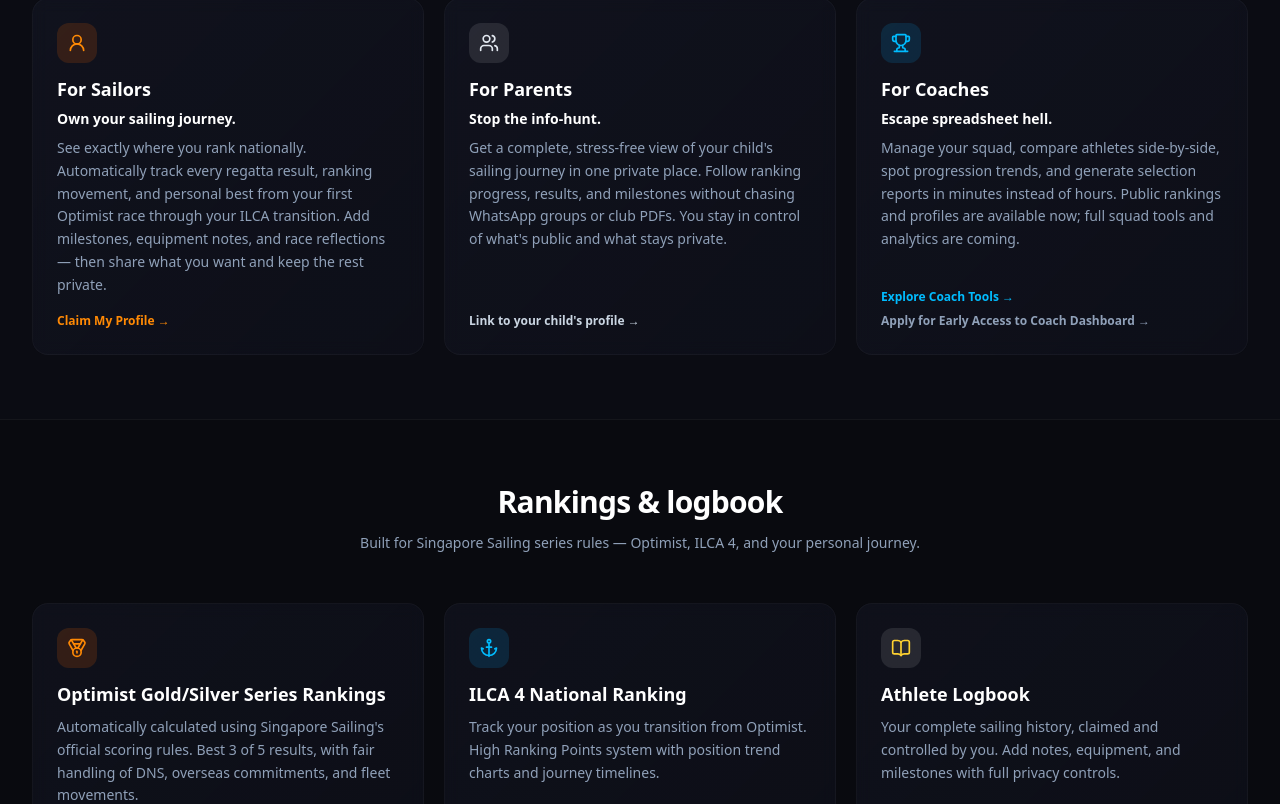
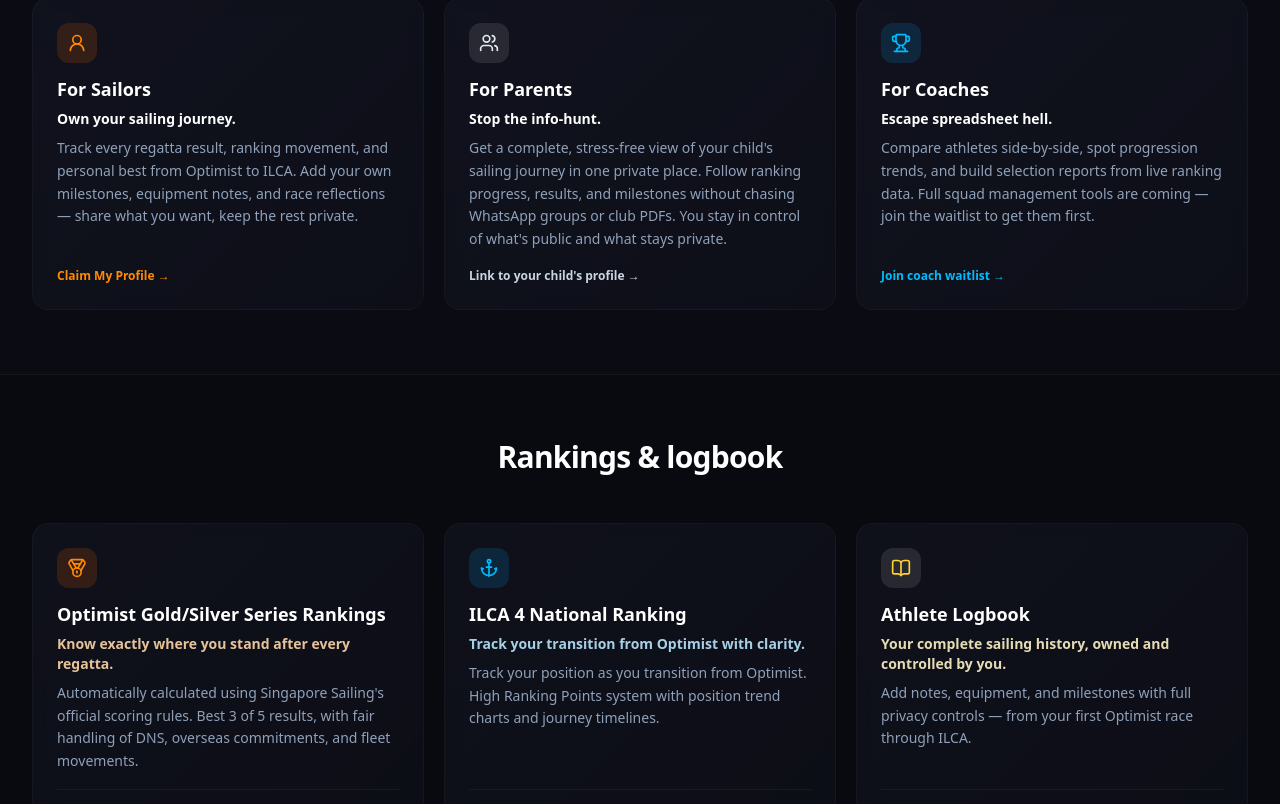
Before and after one commit to marcuswongjw/sailorpath, a Next.js app: page / in a window 1280 px wide. Shown: the part 1575-2379 px from the top of the page. Built offline with nearby package versions, Linux system fonts and the light colour scheme; no server answers.

Commit message:
Refresh homepage copy: hero, audiences, roadmap waitlists, founding.
Update title tag; merge parent/coach waitlists into roadmap; remove limited
badge and bridge line; add outcome lines under feature blocks.

```diff
--- a/src/app/layout.tsx
+++ b/src/app/layout.tsx
@@ -8,9 +8,9 @@ import { UsageBeacon } from "@/components/UsageBeacon";
 import { NavigationProgress } from "@/components/NavigationProgress";
 
 export const metadata: Metadata = {
-  title: "SailorPath | Singapore Optimist Rankings",
+  title: "SailorPath | Singapore Youth Sailing Rankings & Athlete Logbooks",
   description:
-    "Digital logbook and ranking platform for Singapore Optimist sailors.",
+    "National rankings, personal logbooks, and a complete record of the journey from Optimist to ILCA for Singapore youth sailors.",
 };
 
 export default function RootLayout({
--- a/src/app/page.tsx
+++ b/src/app/page.tsx
@@ -35,8 +35,8 @@ export default function HomePage() {
         </h1>
 
         <p className="mx-auto mt-4 sm:mt-6 max-w-xl sm:max-w-2xl text-[13px] sm:text-base md:text-lg text-slate-400 font-medium sm:font-semibold leading-relaxed">
-          See your national ranking, track your sailing journey from Optimist to
-          ILCA, and claim your athlete profile — all in one place.
+          National rankings, personal logbooks, and a complete record of your
+          journey from Optimist to ILCA — all in one place.
         </p>
 
         <div className="mt-6 sm:mt-8 flex flex-col sm:flex-row gap-2.5 w-full max-w-md mx-auto sm:max-w-none sm:justify-center sm:gap-3">
@@ -174,11 +174,10 @@ export default function HomePage() {
                 Own your sailing journey.
               </p>
               <p className="text-xs sm:text-sm text-slate-400 mt-2 leading-relaxed flex-1">
-                See exactly where you rank nationally. Automatically track every
-                regatta result, ranking movement, and personal best from your
-                first Optimist race through your ILCA transition. Add milestones,
-                equipment notes, and race reflections — then share what you want
-                and keep the rest private.
+                Track every regatta result, ranking movement, and personal best
+                from Optimist to ILCA. Add your own milestones, equipment notes,
+                and race reflections — share what you want, keep the rest
+                private.
               </p>
               <Link
                 href="/claim-profile"
@@ -219,25 +218,16 @@ export default function HomePage() {
                 Escape spreadsheet hell.
               </p>
               <p className="text-xs sm:text-sm text-slate-400 mt-2 leading-relaxed flex-1">
-                Manage your squad, compare athletes side-by-side, spot
-                progression trends, and generate selection reports in minutes
-                instead of hours. Public rankings and profiles are available now;
-                full squad tools and analytics are coming.
+                Compare athletes side-by-side, spot progression trends, and build
+                selection reports from live ranking data. Full squad management
+                tools are coming — join the waitlist to get them first.
               </p>
-              <div className="mt-4 flex flex-col gap-1.5">
-                <Link
-                  href="/coach-tools"
-                  className="text-[12px] font-bold text-sky-400 hover:text-sky-300"
+              <a
+                href="#roadmap-coach"
+                className="mt-4 text-[12px] font-bold text-sky-400 hover:text-sky-300"
               >
-                  Explore Coach Tools →
-                </Link>
-                <a
-                  href="#early-access"
-                  className="text-[12px] font-bold text-slate-400 hover:text-white"
-                >
-                  Apply for Early Access to Coach Dashboard →
+                Join coach waitlist →
               </a>
-              </div>
             </article>
           </div>
         </div>
@@ -250,10 +240,6 @@ export default function HomePage() {
             <h2 className="text-2xl sm:text-3xl font-extrabold text-white tracking-tight">
               Rankings &amp; logbook
             </h2>
-            <p className="mt-3 text-slate-400 text-sm leading-relaxed">
-              Built for Singapore Sailing series rules — Optimist, ILCA 4, and
-              your personal journey.
-            </p>
           </div>
 
           <div className="grid grid-cols-1 md:grid-cols-3 gap-4 sm:gap-5">
@@ -264,6 +250,9 @@ export default function HomePage() {
               <h3 className="text-lg font-bold text-white">
                 Optimist Gold/Silver Series Rankings
               </h3>
+              <p className="text-sm font-semibold text-orange-200/90 mt-1.5">
+                Know exactly where you stand after every regatta.
+              </p>
               <p className="text-xs sm:text-sm text-slate-400 mt-2 leading-relaxed flex-1">
                 Automatically calculated using Singapore Sailing&apos;s official
                 scoring rules. Best 3 of 5 results, with fair handling of DNS,
@@ -283,6 +272,9 @@ export default function HomePage() {
               <h3 className="text-lg font-bold text-white">
                 ILCA 4 National Ranking
               </h3>
+              <p className="text-sm font-semibold text-sky-200/90 mt-1.5">
+                Track your transition from Optimist with clarity.
+              </p>
               <p className="text-xs sm:text-sm text-slate-400 mt-2 leading-relaxed flex-1">
                 Track your position as you transition from Optimist. High Ranking
                 Points system with position trend charts and journey timelines.
@@ -299,9 +291,12 @@ export default function HomePage() {
                 <BookOpen className="h-5 w-5 text-amber-300" />
               </div>
               <h3 className="text-lg font-bold text-white">Athlete Logbook</h3>
+              <p className="text-sm font-semibold text-amber-100/90 mt-1.5">
+                Your complete sailing history, owned and controlled by you.
+              </p>
               <p className="text-xs sm:text-sm text-slate-400 mt-2 leading-relaxed flex-1">
-                Your complete sailing history, claimed and controlled by you. Add
-                notes, equipment, and milestones with full privacy controls.
+                Add notes, equipment, and milestones with full privacy controls —
+                from your first Optimist race through ILCA.
               </p>
               <ul className="mt-4 space-y-1.5 text-[11px] text-slate-400 border-t border-white/5 pt-3">
                 <li>Dual-class tabs: Optimist and ILCA results together</li>
@@ -339,60 +334,82 @@ export default function HomePage() {
           </div>
 
           <ol className="mx-auto max-w-2xl space-y-0 relative">
-            {(
-              [
-                {
-                  date: "Q3 2026",
-                  title: "Parent Dashboards",
-                  body: "Link your account to your child's profile. See progress, ranking movement, and upcoming events in one private view — without the WhatsApp chase.",
-                },
-                {
-                  date: "Q4 2026",
-                  title: "Coach Squads",
-                  body: "Manage multiple sailors from one account. Compare athletes, track trends, and prepare selection reports in minutes instead of hours.",
-                },
-                {
-                  date: "2027",
-                  title: "Club & Event Tools",
-                  body: "Start-list sync, campaign planning, and automated alerts for rank changes and selection windows.",
-                },
-              ] as const
-            ).map((item, i, arr) => (
-              <li key={item.date} className="relative flex gap-4 pb-10 last:pb-0">
-                {i < arr.length - 1 && (
+            <li
+              id="roadmap-parent"
+              className="relative flex gap-4 pb-10"
+            >
               <span
                 className="absolute left-[11px] top-7 bottom-0 w-px bg-white/10"
                 aria-hidden
               />
-                )}
               <span className="relative z-10 mt-1 h-6 w-6 shrink-0 rounded-full border border-orange-500/40 bg-orange-500/15" />
-                <div>
+              <div className="min-w-0 flex-1">
                 <p className="text-[11px] font-black uppercase tracking-widest text-orange-400">
-                    {item.date}
+                  Q3 2026
                 </p>
                 <h3 className="text-base font-bold text-white mt-1">
-                    {item.title}
+                  Parent Dashboards
                 </h3>
                 <p className="text-xs sm:text-sm text-slate-400 mt-1.5 leading-relaxed">
-                    {item.body}
+                  Link your account to your child&apos;s profile. See progress,
+                  ranking movement, and upcoming events in one private view.
+                </p>
+                <p className="mt-3 text-[12px] font-bold text-emerald-400">
+                  Join the parent waitlist →
+                </p>
+                <WaitlistForm
+                  presetRole="Parent"
+                  submitLabel="Join parent waitlist"
+                  compact
+                />
+              </div>
+            </li>
+            <li
+              id="roadmap-coach"
+              className="relative flex gap-4 pb-10"
+            >
+              <span
+                className="absolute left-[11px] top-7 bottom-0 w-px bg-white/10"
+                aria-hidden
+              />
+              <span className="relative z-10 mt-1 h-6 w-6 shrink-0 rounded-full border border-sky-500/40 bg-sky-500/15" />
+              <div className="min-w-0 flex-1">
+                <p className="text-[11px] font-black uppercase tracking-widest text-sky-400">
+                  Q4 2026
+                </p>
+                <h3 className="text-base font-bold text-white mt-1">
+                  Coach Squads
+                </h3>
+                <p className="text-xs sm:text-sm text-slate-400 mt-1.5 leading-relaxed">
+                  Manage multiple sailors from one account. Compare athletes,
+                  track trends, and prepare selection reports.
+                </p>
+                <p className="mt-3 text-[12px] font-bold text-sky-400">
+                  Join the coach waitlist →
+                </p>
+                <WaitlistForm
+                  presetRole="Coach"
+                  submitLabel="Join coach waitlist"
+                  compact
+                />
+              </div>
+            </li>
+            <li className="relative flex gap-4 pb-0">
+              <span className="relative z-10 mt-1 h-6 w-6 shrink-0 rounded-full border border-white/20 bg-white/5" />
+              <div className="min-w-0 flex-1">
+                <p className="text-[11px] font-black uppercase tracking-widest text-slate-500">
+                  2027
+                </p>
+                <h3 className="text-base font-bold text-white mt-1">
+                  Club &amp; Event Tools
+                </h3>
+                <p className="text-xs sm:text-sm text-slate-400 mt-1.5 leading-relaxed">
+                  Start-list sync, campaign planning, and automated alerts for
+                  rank changes and selection windows.
                 </p>
               </div>
             </li>
-            ))}
           </ol>
-
-          <div
-            id="early-access"
-            className="mt-12 mx-auto max-w-lg rounded-2xl border border-white/10 bg-white/[0.03] p-6 sm:p-8 text-center"
-          >
-            <h3 className="text-lg font-bold text-white">
-              Want first access to parent and coach tools?
-            </h3>
-            <p className="mt-2 text-xs text-slate-500">
-              Join the early access list →
-            </p>
-            <WaitlistForm />
-          </div>
         </div>
       </section>
 
@@ -407,28 +424,19 @@ export default function HomePage() {
               Back the build. Anchor your place in the fleet.
             </h2>
             <p className="mt-4 text-slate-400 max-w-2xl mx-auto leading-relaxed text-sm md:text-base">
-              SailorPath is being built for Singapore&apos;s youth sailors,
-              parents, and coaches. Become a Founding Supporter and help shape
-              the definitive performance tracker for the local scene — while
-              locking in permanent recognition and early access.
+              Become a Founding Supporter. Help build the definitive performance
+              tracker for Singapore sailing — and lock in lifetime access,
+              permanent recognition, and priority input on every new feature.
             </p>
           </div>
 
           <div className="mx-auto max-w-md w-full rounded-3xl border border-orange-500/20 bg-gradient-to-b from-[#131520] to-[#0d0f17] p-6 sm:p-8 md:p-10 shadow-2xl relative overflow-hidden group hover:border-orange-500/40 transition-all duration-300">
             <div className="absolute top-0 right-0 w-32 h-32 bg-orange-600/10 rounded-full blur-2xl group-hover:bg-orange-600/20 transition-all" />
 
-            <div className="flex justify-between items-center mb-6">
-              <div>
+            <div className="mb-6">
               <h3 className="text-xl font-bold text-white">
                 Founding Supporter
               </h3>
-                <p className="text-xs text-orange-400 font-semibold mt-1">
-                  Limited to 10 members
-                </p>
-              </div>
-              <span className="inline-flex items-center rounded-full bg-orange-500/10 px-3 py-1 text-xs font-bold text-orange-400 border border-orange-500/20">
-                Limited
-              </span>
             </div>
 
             <p className="text-4xl font-extrabold text-white tracking-tight flex items-baseline gap-1.5">
--- a/src/components/EquipmentInventory.tsx
+++ b/src/components/EquipmentInventory.tsx
@@ -752,9 +752,7 @@ export function EquipmentInventory({
                       setForm((f) => ({ ...f, label: e.target.value }))
                     }
                     placeholder={
-                      form.category === "hull"
-                        ? "e.g. SGP 115 hull #"
-                        : "e.g. Race sail"
+                      form.category === "hull" ? "SZ 12345" : "e.g. Race sail"
                     }
                     className="mt-1 w-full rounded-lg bg-black/40 border border-white/10 px-3 py-2 text-sm text-white"
                   />
```
Also changed, not shown: src/components/WaitlistForm.tsx (+22 -10 lines). Lines whose indentation alone changed are shown as unchanged.
